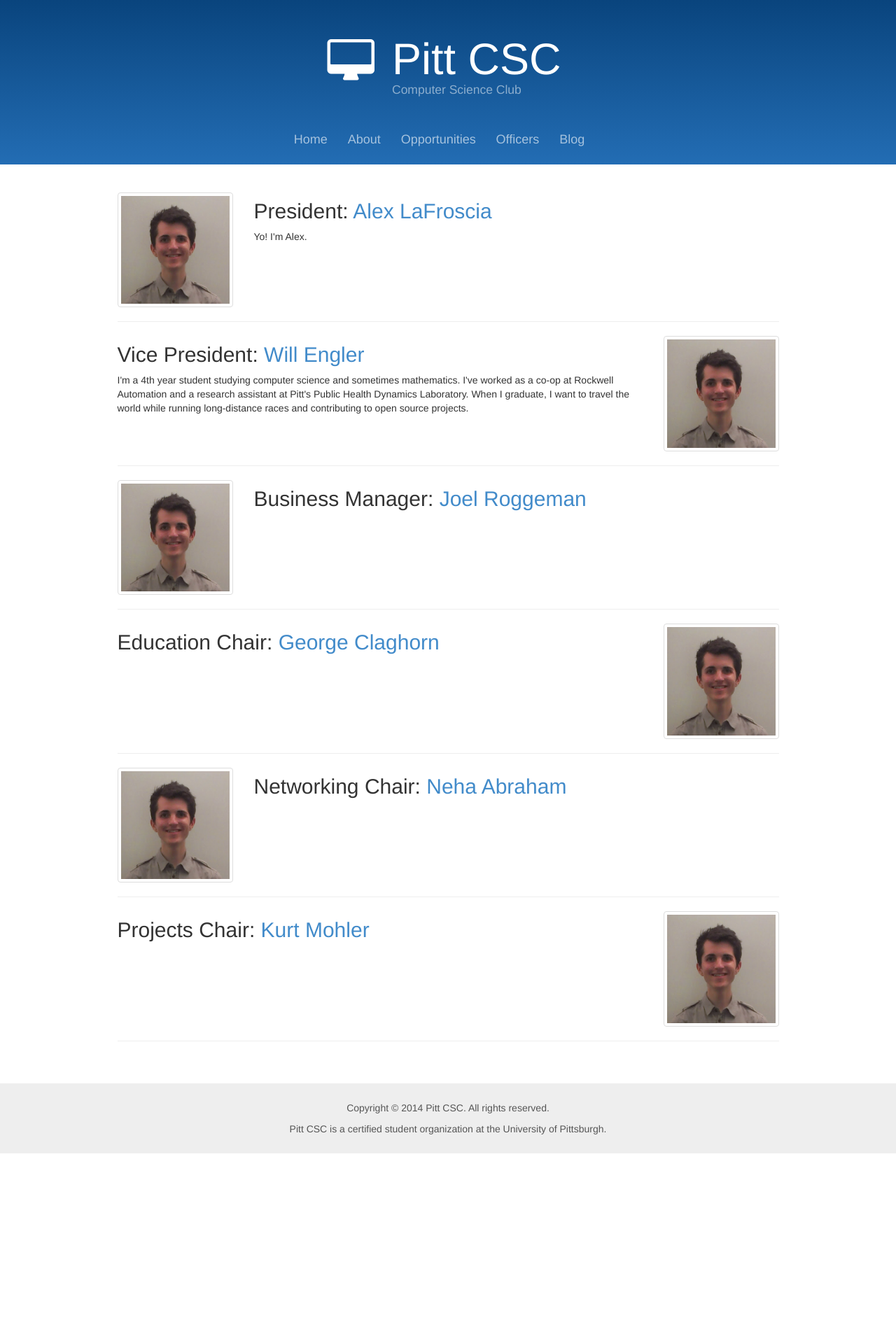
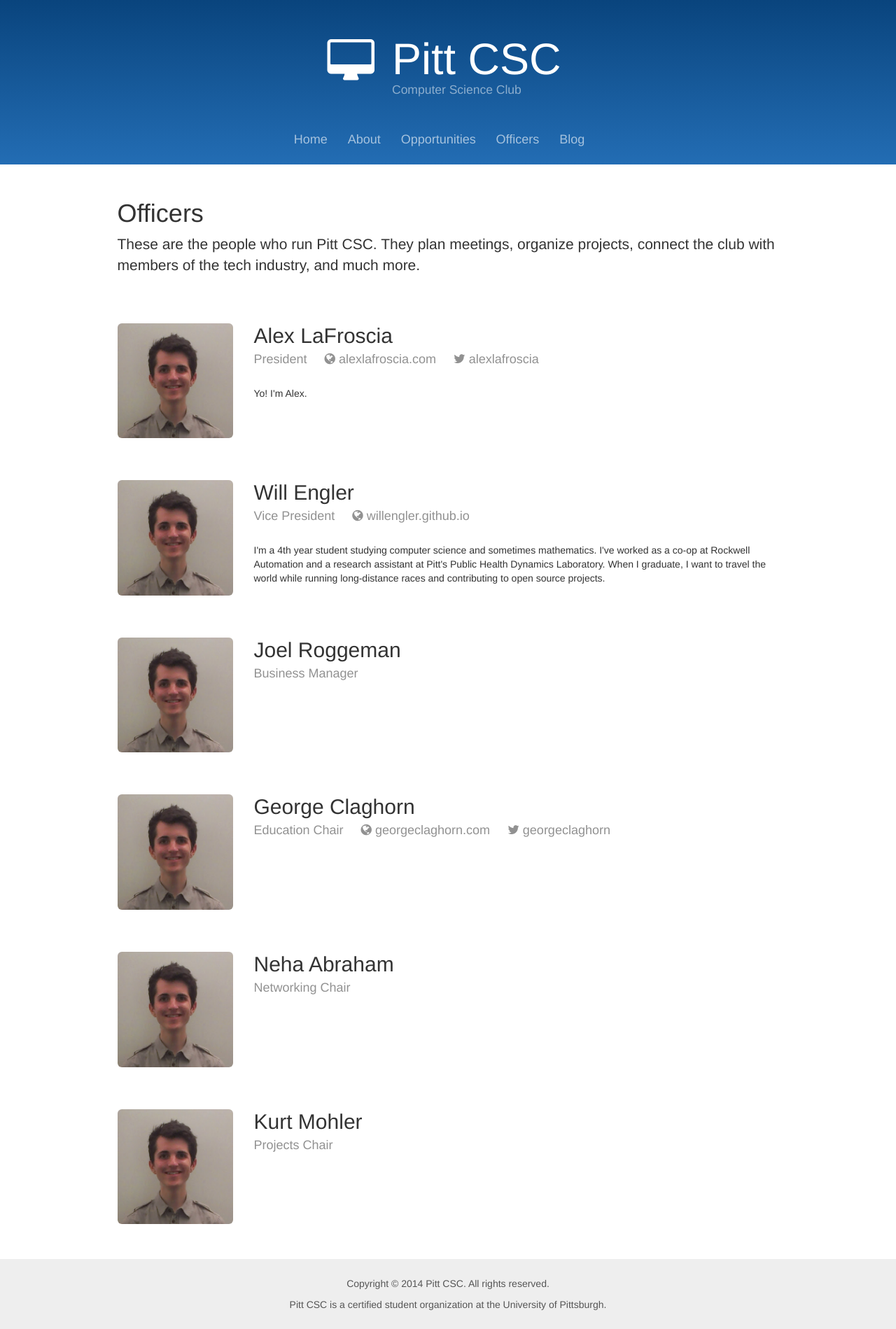
Before and after one commit to pittcsc/old-pittcsc-website-archived, a Jekyll site: the page built from officers/index.html, in a window 1280 px wide. Shown: the whole page at 70% size. Built offline with Jekyll 4.4.1, drawn with Linux system fonts in a browser that asks for light colours; Markdown is read by kramdown in place of the engine named in the settings; before the commit the page ends 1648 px from its top, so only the background shows below that.

Commit message:
Polish the Officers page design

```diff
--- a/assets/css/mastfoot.scss
+++ b/assets/css/mastfoot.scss
@@ -1,7 +1,7 @@
 .mastfoot {
   background: $gray-lighter;
   color: $gray;
-  margin-top: 40px;
+  margin-top: 50px;
   padding: 25px 0;
   text-align: center;
 
--- a/assets/css/masthead.scss
+++ b/assets/css/masthead.scss
@@ -1,6 +1,6 @@
 .masthead {
   background: linear-gradient(to bottom, darken(#0b5195, 5%),  #236db4);
-  margin-bottom: 40px;
+  margin-bottom: 50px;
   padding: 50px 0 25px;
 
   .insignia {
--- a/assets/css/officers.scss
+++ b/assets/css/officers.scss
@@ -1,5 +1,40 @@
 .officers {
-  .officer-header {
-    margin-top: 10px;
+  .officer {
+    margin-bottom: 60px;
+
+    &:last-child {
+      margin-bottom: 0;
+    }
+    header {
+      margin-bottom: 25px;
+
+      h2.name {
+        margin-top: 1px;
+      }
+      ul.meta {
+        margin: -5px 0 0 0;
+        padding: 0;
+
+        li {
+          float: left;
+          color: lighten($gray-light, 10%);
+          font-size: $font-size-h4;
+
+          font-weight: 400;
+          list-style: none;
+          margin: 0 25px 0 0;
+        }
+        a {
+          color: lighten($gray-light, 10%);
+
+          &:hover {
+            @include transition(all 0.15s);
+
+            color: $gray;
+            text-decoration: none;
+          }
+        }
+      }
+    }
   }
 }
--- /dev/null
+++ b/assets/css/pages.scss
@@ -0,0 +1,9 @@
+.page-header {
+  border-bottom: 0;
+  margin-bottom: 40px;
+  margin-top: 0;
+
+  h1 {
+    margin-top: 0;
+  }
+}
--- a/assets/css/site.scss
+++ b/assets/css/site.scss
@@ -12,6 +12,7 @@ $fa-font-path: '../fonts/font_awesome';
 // Global styles
 @import 'masthead';
 @import 'mastfoot';
+@import 'pages';
 
 // Page- and section-specific styles
 @import 'officers';
--- a/officers/index.html
+++ b/officers/index.html
@@ -4,37 +4,44 @@ title: Officers
 ---
 
 <div class="container officers">
+  <div class="row page-header">
+    <div class="col-sm-10 col-sm-offset-1">
+      <h1>Officers</h1>
+
+      <p class="lead">These are the people who run Pitt CSC. They plan meetings, organize projects, connect the club with members of the tech industry, and much more.</p>
+    </div>
+  </div>
+
   {% for officer in site.data.officers %}
-    {% capture portraitSide %}{% cycle 'left', 'right' %}{% endcapture %}
-    {% if portraitSide == 'left' %}
-      <div class="row">
-        <div class="col-sm-2 col-sm-offset-1">
-          <img src={{officer.portraitPath}} class="img-thumbnail" />
-        </div>
-        <div class="col-sm-8">
-          <h2 class="officer-header">
-            {{officer.title}}: <a href=mailto:{{officer.email}}>{{officer.name}}</a>
-          </h2>
-          <p>{{officer.bio}}</p>
-        </div>
+    <div class="row officer">
+      <div class="col-sm-2 col-sm-offset-1">
+        <img src={{officer.portrait_path}} class="img-responsive img-rounded" />
       </div>
-    {% else %}
-      <div class="row">
-        <div class="col-sm-8 col-sm-offset-1">
-          <h2 class="officer-header">
-            {{officer.title}}: <a href=mailto:{{officer.email}}>{{officer.name}}</a>
-          </h2>
-          <p>{{officer.bio}}</p>
-        </div>
-        <div class="col-sm-2">
-          <img src={{officer.portraitPath}} class="img-thumbnail" />
-        </div>
-      </div>
-    {% endif %}
+      <div class="col-sm-8">
+        <header>
+          <h2 class="name">{{ officer.name }}</h2>
+          <ul class="meta clearfix">
+            <li>{{ officer.title }}</li>
 
-    <div class="row">
-      <div class="col-sm-10 col-sm-offset-1">
-        <hr />
+            {% if officer.website %}
+              <li>
+                <a href="{{ officer.website.url }}">
+                  <i class="fa fa-globe"></i> {{ officer.website.name }}
+                </a>
+              </li>
+            {% endif %}
+
+            {% if officer.twitter_username %}
+              <li>
+                <a href="https://twitter.com/{{ officer.twitter_username }}">
+                  <i class="fa fa-twitter"></i> {{ officer.twitter_username }}
+                </a>
+              </li>
+            {% endif %}
+          </ul>
+        </header>
+
+        <p>{{officer.bio}}</p>
       </div>
     </div>
   {% endfor %}
```
Also changed, not shown: _data/officers.yml (+18 -7 lines).
